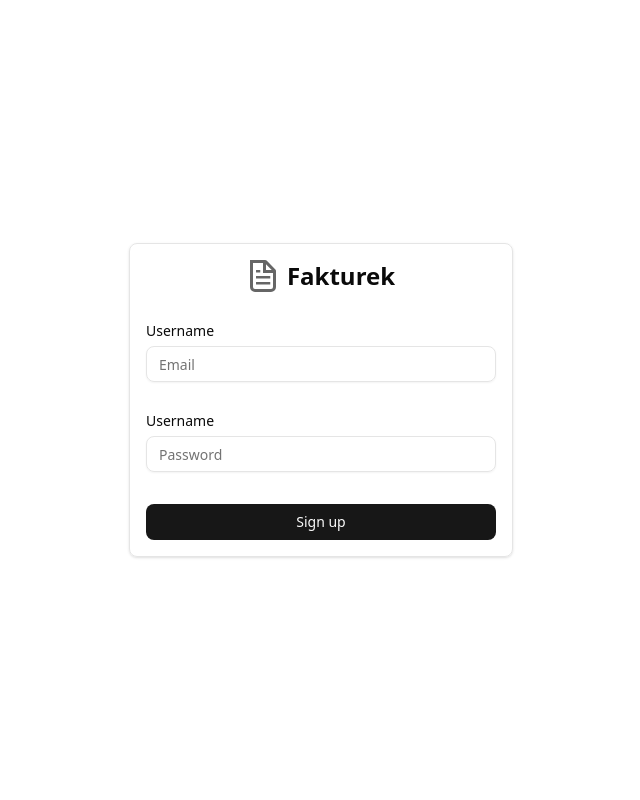
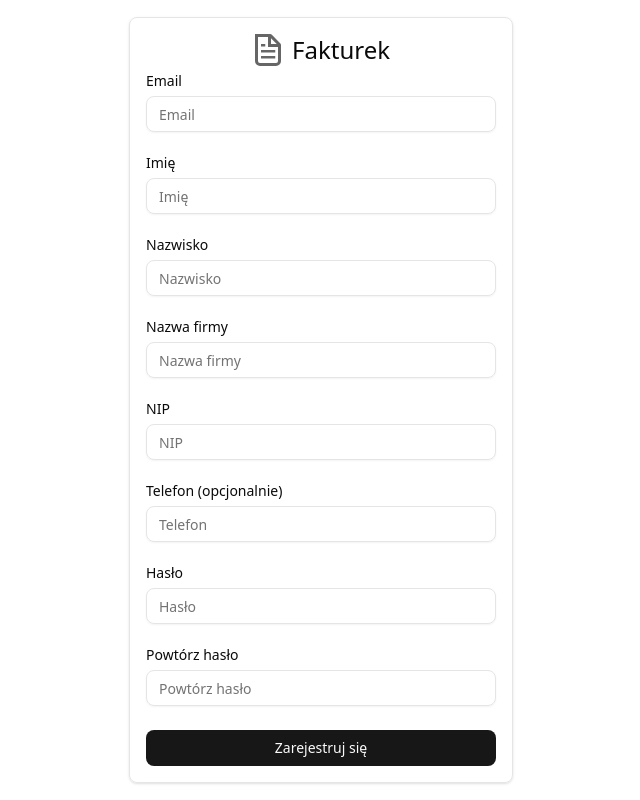
Before and after one commit to Rovgart/invoices-management-system, a Next.js app: page /register in a window 1280 px wide. Shown: the whole page, without its empty margins (319-959 px from the left). Built offline with nearby package versions, Linux system fonts and the light colour scheme.

Commit message:
Modified UI for future onboarding redirect

```diff
--- a/package.json
+++ b/package.json
@@ -15,6 +15,7 @@
   },
   "dependencies": {
     "@hookform/resolvers": "^5.2.2",
+    "@radix-ui/react-checkbox": "^1.3.3",
     "@radix-ui/react-dialog": "^1.1.15",
     "@radix-ui/react-label": "^2.1.7",
     "@radix-ui/react-separator": "^1.1.7",
--- /dev/null
+++ b/src/components/ui/checkbox.tsx
@@ -0,0 +1,32 @@
+"use client";
+
+import * as React from "react";
+import * as CheckboxPrimitive from "@radix-ui/react-checkbox";
+import { CheckIcon } from "lucide-react";
+
+import { cn } from "@/lib/utils";
+
+function Checkbox({
+  className,
+  ...props
+}: React.ComponentProps<typeof CheckboxPrimitive.Root>) {
+  return (
+    <CheckboxPrimitive.Root
+      data-slot="checkbox"
+      className={cn(
+        "peer border-input dark:bg-input/30 data-[state=checked]:bg-primary data-[state=checked]:text-primary-foreground dark:data-[state=checked]:bg-primary data-[state=checked]:border-primary focus-visible:border-ring focus-visible:ring-ring/50 aria-invalid:ring-destructive/20 dark:aria-invalid:ring-destructive/40 aria-invalid:border-destructive size-4 shrink-0 rounded-[4px] border shadow-xs transition-shadow outline-none focus-visible:ring-[3px] disabled:cursor-not-allowed disabled:opacity-50",
+        className,
+      )}
+      {...props}
+    >
+      <CheckboxPrimitive.Indicator
+        data-slot="checkbox-indicator"
+        className="flex items-center justify-center text-current transition-none"
+      >
+        <CheckIcon className="size-3.5" />
+      </CheckboxPrimitive.Indicator>
+    </CheckboxPrimitive.Root>
+  );
+}
+
+export { Checkbox };
--- a/src/components/ui/forms/RegisterForm.tsx
+++ b/src/components/ui/forms/RegisterForm.tsx
@@ -1,37 +1,53 @@
 "use client";
-import { useForm } from "react-hook-form";
+
+import { SubmitHandler, useForm } from "react-hook-form";
 import { zodResolver } from "@hookform/resolvers/zod";
 import {
+  Form,
   FormField,
-  FormControl,
-  FormDescription,
   FormItem,
   FormLabel,
+  FormControl,
   FormMessage,
-  Form,
 } from "../form";
 import { Input } from "../input";
-import { RegisterAuthSchema } from "@/schemas/auth";
+import { RegisterSchema } from "@/schemas/auth";
 import { Button } from "../button";
+import { z } from "zod";
 import Image from "next/image";
 import fakturek_logo from "../../../../public/file.svg";
+
+type RegisterFormValues = z.infer<typeof RegisterSchema>;
+
 export default function RegisterForm() {
-  const form = useForm({
-    resolver: zodResolver(RegisterAuthSchema),
+  const form = useForm<RegisterFormValues>({
+    resolver: zodResolver(RegisterSchema),
     defaultValues: {
       email: "",
       password: "",
+      repeat_password: "",
+      firstname: "",
+      lastname: "",
+      company_name: "",
+      nip: "",
+      phone: "",
+      is_accountant: false,
+      certificate_number: "",
+      office_address: "",
     },
   });
+
+  const onSubmit: SubmitHandler<RegisterFormValues> = async (data) => {
+    console.log(data);
+  };
   return (
+    <div className="flex items-center justify-center">
       <Form {...form}>
         <form
-        className="space-y-8 border p-4 rounded-md shadow-sm flex flex-col w-96"
-        onSubmit={form.handleSubmit((data) => {
-          // Api call
-        })}
+          onSubmit={form.handleSubmit(onSubmit)}
+          className="space-y-6 border p-4 rounded-md shadow-sm flex flex-col w-96"
         >
-        <div className="flex items-center  justify-center">
+          <div className="flex items-center gap-2 justify-center mb-2">
             <picture className="size-8">
               <Image
                 className="w-full h-full object-cover"
@@ -39,14 +55,15 @@ export default function RegisterForm() {
                 alt="fakturek-logo"
               />
             </picture>
-          <span className="font-bold text-2xl ml-2">Fakturek</span>
+            <span className="text-2xl">Fakturek</span>
           </div>
+
           <FormField
             control={form.control}
             name="email"
             render={({ field }) => (
               <FormItem>
-              <FormLabel>Username</FormLabel>
+                <FormLabel>Email</FormLabel>
                 <FormControl>
                   <Input placeholder="Email" {...field} />
                 </FormControl>
@@ -54,22 +71,113 @@ export default function RegisterForm() {
               </FormItem>
             )}
           />
+
+          <FormField
+            control={form.control}
+            name="firstname"
+            render={({ field }) => (
+              <FormItem>
+                <FormLabel>Imię</FormLabel>
+                <FormControl>
+                  <Input placeholder="Imię" {...field} />
+                </FormControl>
+                <FormMessage />
+              </FormItem>
+            )}
+          />
+
+          <FormField
+            control={form.control}
+            name="lastname"
+            render={({ field }) => (
+              <FormItem>
+                <FormLabel>Nazwisko</FormLabel>
+                <FormControl>
+                  <Input placeholder="Nazwisko" {...field} />
+                </FormControl>
+                <FormMessage />
+              </FormItem>
+            )}
+          />
+
+          <FormField
+            control={form.control}
+            name="company_name"
+            render={({ field }) => (
+              <FormItem>
+                <FormLabel>Nazwa firmy</FormLabel>
+                <FormControl>
+                  <Input placeholder="Nazwa firmy" {...field} />
+                </FormControl>
+                <FormMessage />
+              </FormItem>
+            )}
+          />
+
+          <FormField
+            control={form.control}
+            name="nip"
+            render={({ field }) => (
+              <FormItem>
+                <FormLabel>NIP</FormLabel>
+                <FormControl>
+                  <Input placeholder="NIP" {...field} />
+                </FormControl>
+                <FormMessage />
+              </FormItem>
+            )}
+          />
+
+          <FormField
+            control={form.control}
+            name="phone"
+            render={({ field }) => (
+              <FormItem>
+                <FormLabel>Telefon (opcjonalnie)</FormLabel>
+                <FormControl>
+                  <Input placeholder="Telefon" {...field} />
+                </FormControl>
+                <FormMessage />
+              </FormItem>
+            )}
+          />
+
           <FormField
             control={form.control}
             name="password"
             render={({ field }) => (
               <FormItem>
-              <FormLabel>Username</FormLabel>
+                <FormLabel>Hasło</FormLabel>
                 <FormControl>
-                <Input placeholder="Password" type="password" {...field} />
+                  <Input type="password" placeholder="Hasło" {...field} />
                 </FormControl>
-
                 <FormMessage />
               </FormItem>
             )}
           />
-        <Button type="submit">Sign up</Button>
+
+          <FormField
+            control={form.control}
+            name="repeat_password"
+            render={({ field }) => (
+              <FormItem>
+                <FormLabel>Powtórz hasło</FormLabel>
+                <FormControl>
+                  <Input
+                    type="password"
+                    placeholder="Powtórz hasło"
+                    {...field}
+                  />
+                </FormControl>
+                <FormMessage />
+              </FormItem>
+            )}
+          />
+          <Button type="submit" className="w-full">
+            Zarejestruj się
+          </Button>
         </form>
       </Form>
+    </div>
   );
 }
--- a/src/schemas/auth.ts
+++ b/src/schemas/auth.ts
@@ -1,9 +1,43 @@
-import z from "zod";
+import { z } from "zod";
 
-export const RegisterAuthSchema = z.object({
-  email: z.email("Invalid email address"),
-  password: z
-    .string()
-    .min(6, "Password is too short")
-    .max(100, "Password is too long"),
-});
+export const RegisterSchema = z
+  .object({
+    email: z.email("Podaj poprawny adres email"),
+    password: z.string().min(6, "Hasło musi mieć co najmniej 6 znaków"),
+    repeat_password: z.string().min(6, "Powtórz hasło"),
+    firstname: z
+      .string()
+      .min(2, "Imię musi zawierać co najmniej 2 znaki")
+      .max(50),
+    lastname: z
+      .string()
+      .min(2, "Nazwisko musi zawierać co najmniej 2 znaki")
+      .max(50),
+    company_name: z.string().min(2, "Nazwa firmy jest wymagana").max(100),
+    nip: z.string().regex(/^\d{10}$/, "NIP musi zawierać dokładnie 10 cyfr"),
+    phone: z
+      .string()
+      .regex(/^\+?\d{9,15}$/, "Podaj poprawny numer telefonu")
+      .optional()
+      .or(z.literal("")),
+
+    // 🟦 Nowe pola:
+    is_accountant: z.boolean(),
+    certificate_number: z.string().optional(),
+    office_address: z.string().optional(),
+  })
+  .refine((data) => data.password === data.repeat_password, {
+    path: ["repeat_password"],
+    message: "Hasła muszą być takie same",
+  })
+  .refine(
+    (data) =>
+      !data.is_accountant ||
+      (data.certificate_number?.trim() && data.office_address?.trim()),
+    {
+      path: ["certificate_number"],
+      message: "Dla księgowych wymagany jest numer certyfikatu i adres biura",
+    },
+  );
+
+export type RegisterFormValues = z.infer<typeof RegisterSchema>;
```
Also changed, not shown: 2 other files (tests, documents, lock files or other folders). Lines whose indentation alone changed are shown as unchanged.
